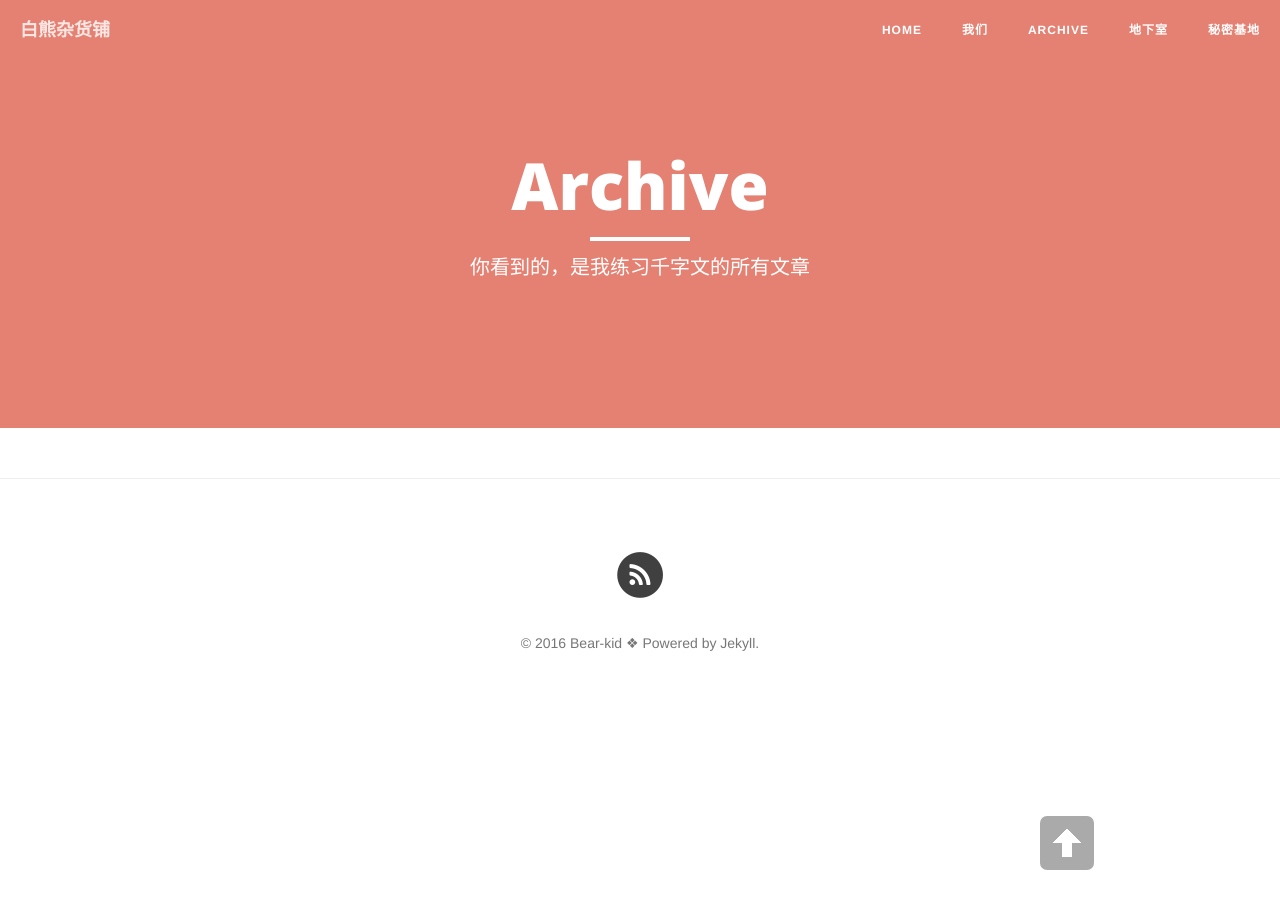
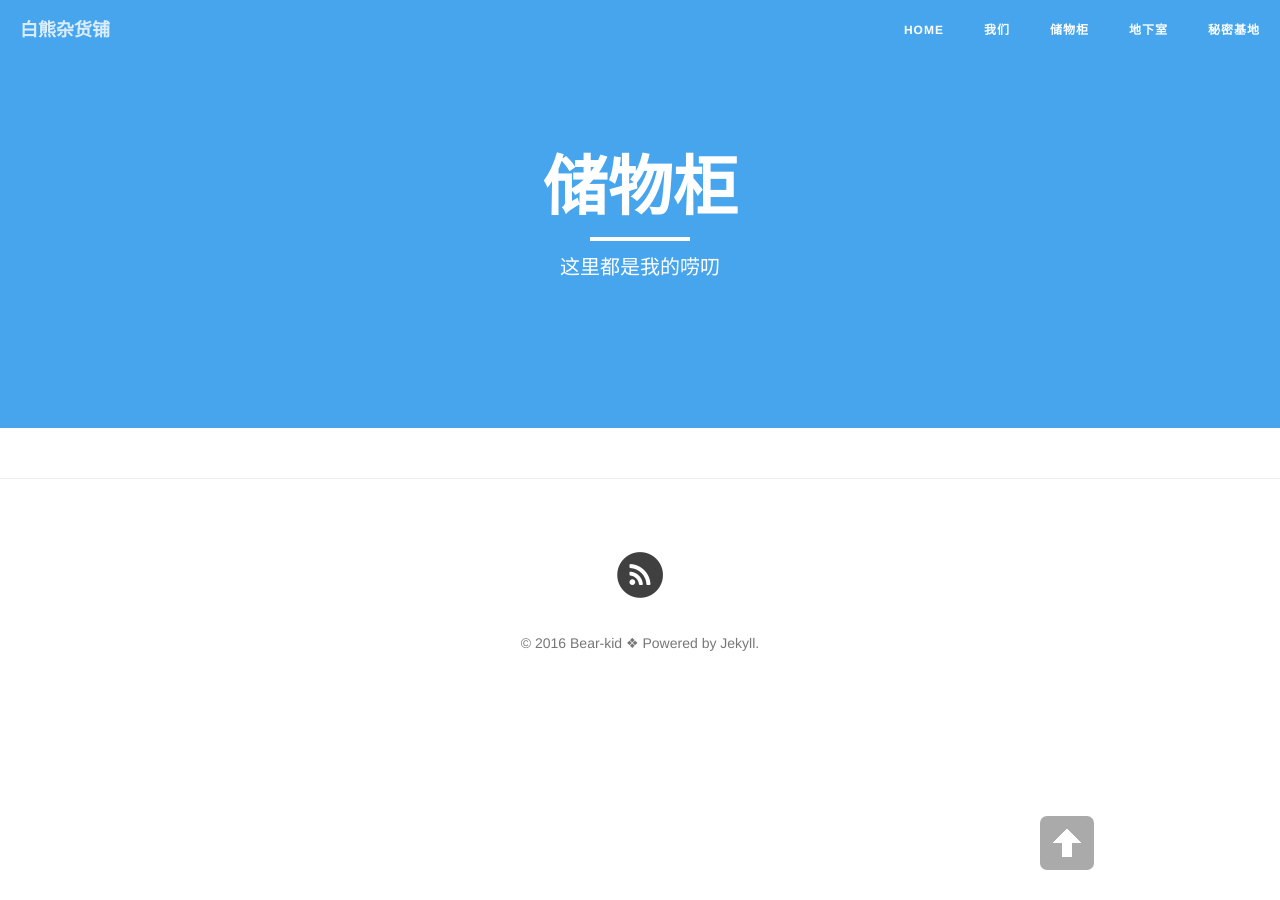
Before and after one commit to bear-kid/bear-kid.github.io, a Jekyll site: the page built from archive.md, in a window 1280 px wide. Built offline with Jekyll 4.4.1, drawn with Linux system fonts in a browser that asks for light colours; nearby versions of some CDN libraries.

Commit message:
Update archive.md

```diff
--- a/archive.md
+++ b/archive.md
@@ -1,8 +1,8 @@
 ---
 layout: page
-title: "Archive"
-description: "你看到的，是我练习千字文的所有文章"
-header-img: "img/orange.jpg"
+title: "储物柜"
+description: "这里都是我的唠叨"
+header-img: "img/twitter.jpg"
 ---
 
 
```
